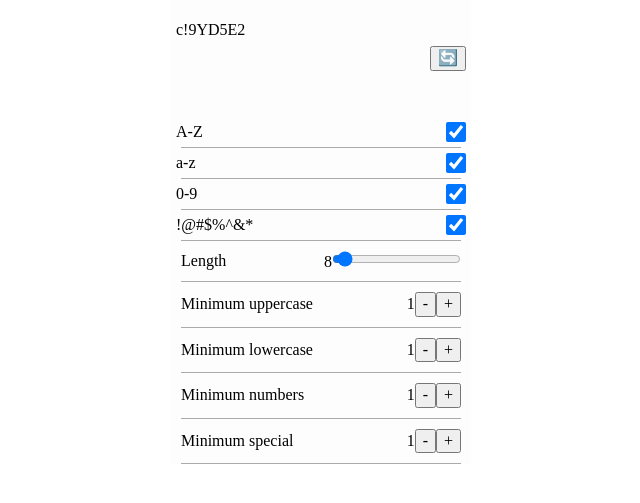
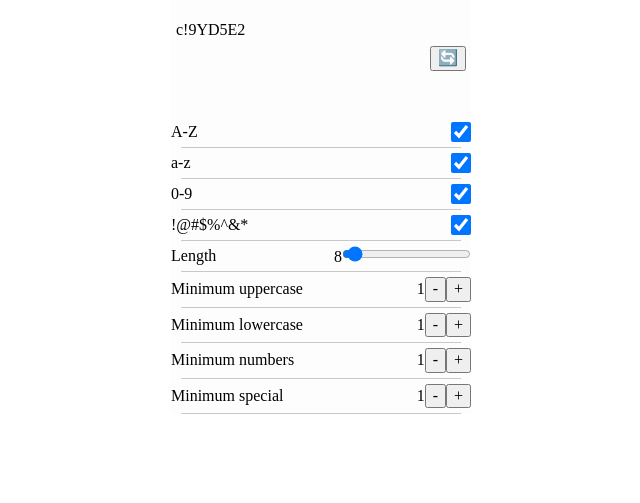
Before and after one commit to d10xa/d10xa.github.io, a Jekyll site: the page built from password-generator/index.html, in a window 1280 px wide. Shown: the top 503 px of the page, without its empty margins (319-959 px from the left). Built offline with Jekyll 4.4.1, drawn with Linux system fonts in a browser that asks for light colours; nearby versions of some CDN libraries; library files that are not in the unit come from our copies.

Commit message:
Set maximum-scale, Minimize padding

```diff
--- a/password-generator/index.html
+++ b/password-generator/index.html
@@ -8,7 +8,7 @@ permalink: /password-generator/
 <head>
   <meta charset="UTF-8">
   <title>Offline Password Generator</title>
-  <meta name="viewport" content="width=device-width, initial-scale=1, user-scalable=no">
+  <meta name="viewport" content="width=device-width, initial-scale=1, maximum-scale=1.0, user-scalable=no">
   <link rel="stylesheet" href="normalize.css">
   <link rel="stylesheet" href="style.css">
 </head>
--- a/password-generator/style.css
+++ b/password-generator/style.css
@@ -32,7 +32,8 @@ body {
     display: flex;
     justify-content: space-between;
     align-items: center;
-    padding: 5px
+    padding-top: 5px;
+    padding-bottom: 5px;
 }
 .generator__check_input {
     width: 20px;
@@ -40,8 +41,8 @@ body {
 }
 .generator__hr {
     border: 0px;
-    color: #aaa;
-    background-color: #aaa;
+    color: rgb(200, 200, 200);
+    background-color: rgb(200, 200, 200);
     padding: 0px;
     margin-left: 10px;
     margin-right: 10px;
@@ -52,13 +53,15 @@ body {
     display: flex;
     justify-content: space-between;
     align-items: center;
-    padding: 10px;
+    padding-top: 5px;
+    padding-bottom: 5px;
 }
 .generator__range_input {
     display: flex;
     justify-content: space-between;
     align-items: center;
-    padding: 10px;
+    padding-top: 5px;
+    padding-bottom: 5px;
 }
 .password__p {
     word-break: break-all;
@@ -66,17 +69,6 @@ body {
     width: 250px;
     min-height: 75px;
 }
-/* .container-1 > label {
-    display: flex;
-    flex-wrap: wrap;
-    align-items: flex-start;
-    flex-direction: column;
-  }
-
-  .container-1 > input {
-    display: flex;
-    justify-content: flex-end;
-  } */
 
 @media (min-width : 320px) {
 
```
